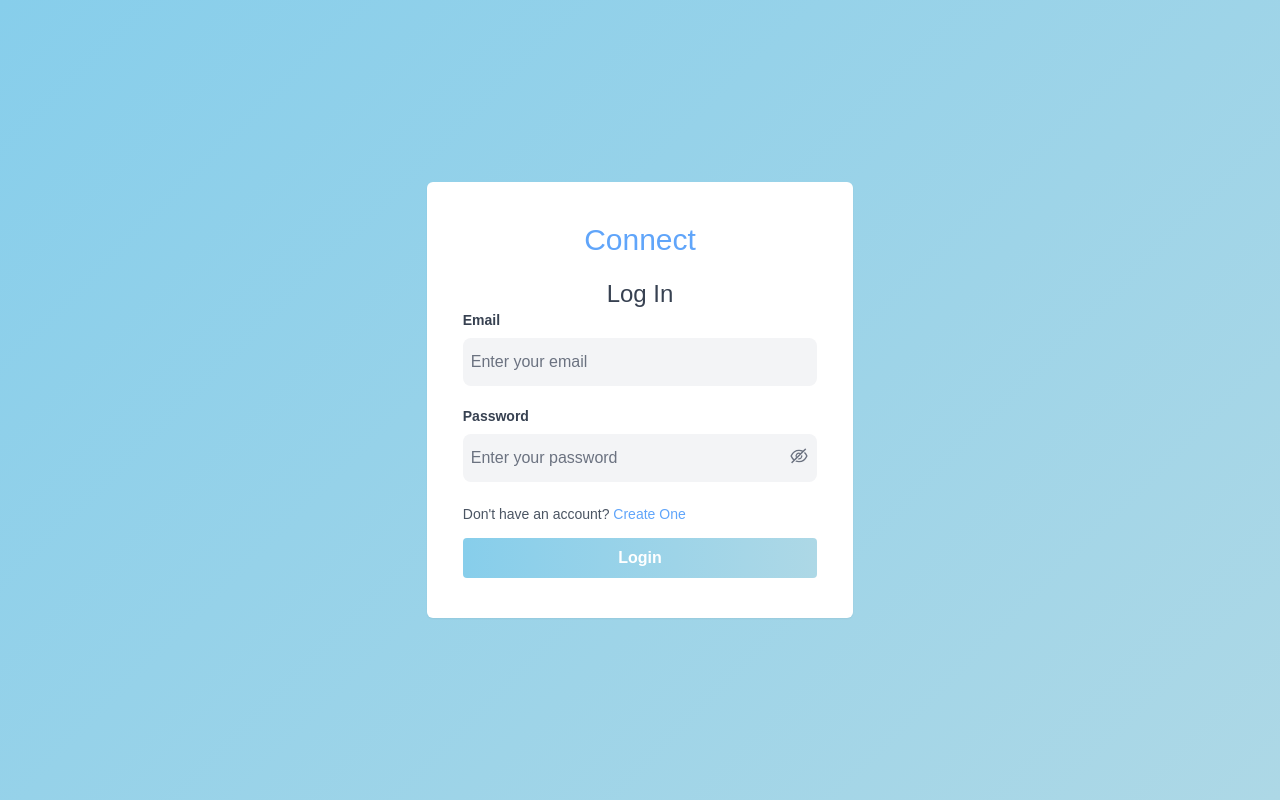
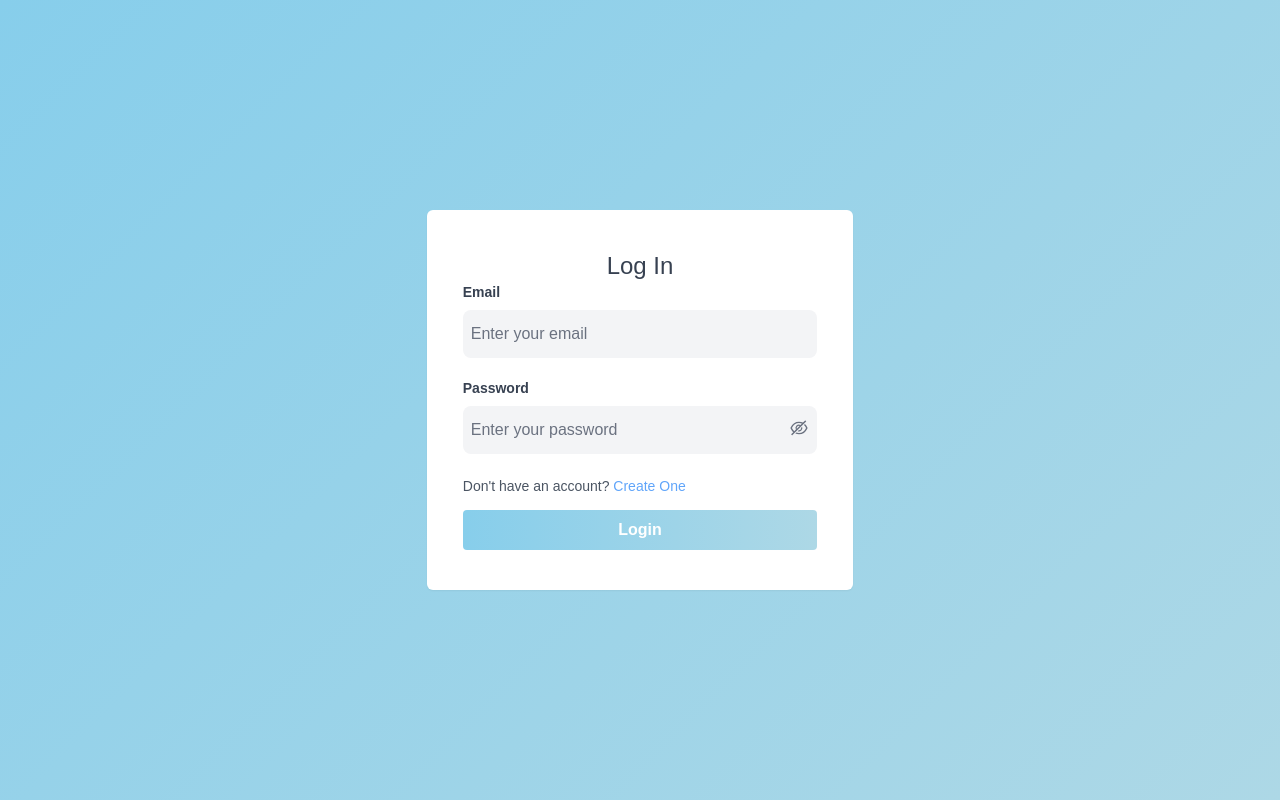
Before and after one commit to faridulhaque/connect-chat, a React (Create React App) app: page /login in a window 1280 px wide. Built offline with nearby package versions, Linux system fonts and the light colour scheme; no server answers; the HTML template or start-up script is replaced by a standard one.

Commit message:
read me updated

```diff
--- a/src/Pages/LoginPage.tsx
+++ b/src/Pages/LoginPage.tsx
@@ -63,7 +63,6 @@ console.log(error)
         onSubmit={handleSubmit}
         className="h-auto pc:w-4/12 notebook:w-2/4 ipad:w-3/4 mobile:w-11/12 micro:w-11/12 bg-white shadow-sm rounded-md px-5 py-10"
       >
-        <h2 className="text-center text-3xl text-blue-400 mb-5">Connect</h2>
         <h2 className="text-center text-2xl text-gray-700">Log In</h2>
 
         <div className="w-11/12 mx-auto mb-5">
```
Also changed, not shown: 1 other file (tests, documents, lock files or other folders).
